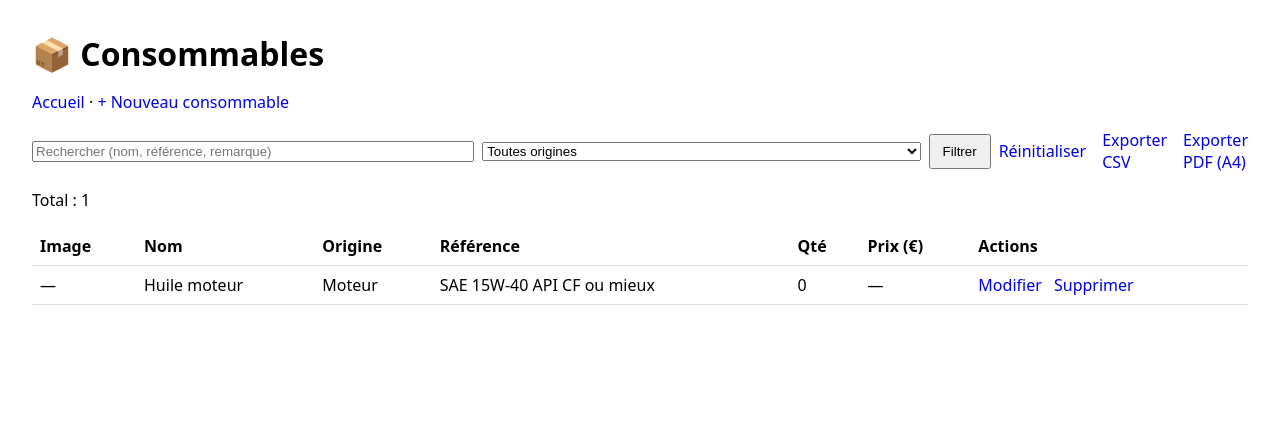
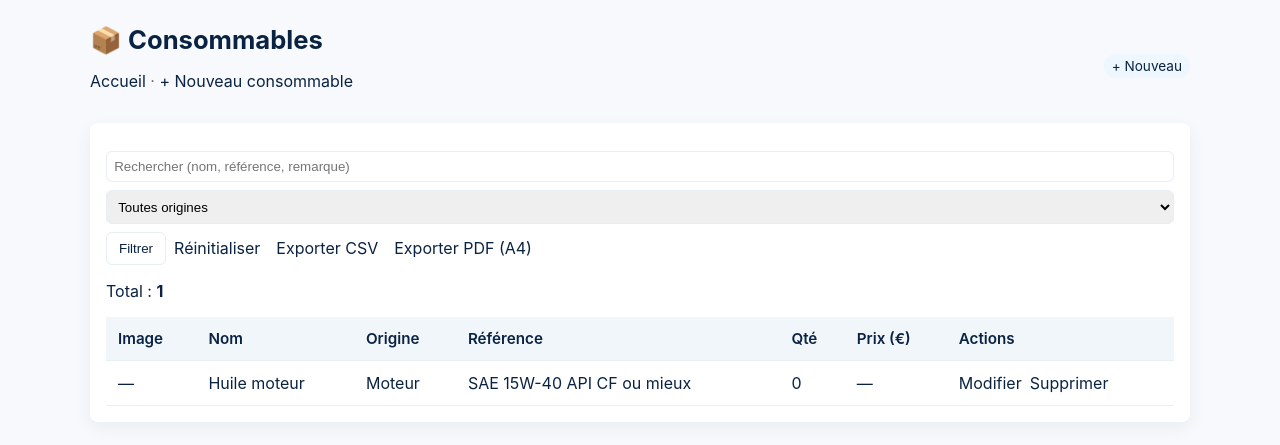
Before and after one commit to bja98713/sailing_logbook, a Django app: page /consommables/ in a window 1280 px wide. Shown: the top 445 px of the page. Run offline with Django 4.2, Linux system fonts and the light colour scheme; data comes from the database, SQL or seed files in the repository.

Commit message:
UI: improved base styles and consumable list layout; update frontend styles

```diff
--- a/static/base.css
+++ b/static/base.css
@@ -1,10 +1,37 @@
 
-body{font-family:system-ui,-apple-system,Segoe UI,Roboto,sans-serif;margin:2rem}
-h1{margin-bottom:.5rem}
-nav a{margin-right:.75rem}
-table{border-collapse:collapse;width:100%}
-th,td{padding:.5rem;border-bottom:1px solid #ddd;text-align:left}
-a{text-decoration:none}a:hover{text-decoration:underline}
-button{padding:.5rem .75rem}
-label{display:block;margin-top:.5rem}
-input,select,textarea{width:100%;max-width:100%}
+:root{
+	--bg: #f7f9fc;
+	--card: #ffffff;
+	--muted: #6b7280;
+	--accent: #0a2342;
+	--border: #e6eef6;
+	--radius: 8px;
+}
+*{box-sizing:border-box}
+body{font-family:Inter,system-ui,-apple-system,Segoe UI,Roboto,'Helvetica Neue',Arial,sans-serif;margin:1.5rem;background:var(--bg);color:var(--accent);}
+h1{margin:0 0 0.5rem 0;font-size:1.6rem}
+nav a{margin-right:.75rem;color:var(--accent)}
+.container{max-width:1100px;margin:0 auto}
+main.card{background:var(--card);padding:1rem;border-radius:var(--radius);box-shadow:0 6px 18px rgba(10,35,66,0.06);}
+table{border-collapse:separate;border-spacing:0;width:100%}
+th,td{padding:.75rem;border-bottom:1px solid var(--border);text-align:left}
+th{background:#f1f6fb;font-weight:600;font-size:0.95rem}
+a{text-decoration:none;color:var(--accent)}
+a:hover{text-decoration:underline}
+button{padding:.5rem .75rem;border-radius:6px;border:1px solid var(--border);background:#fff;color:var(--accent);cursor:pointer}
+label{display:block;margin-top:.5rem;color:var(--muted);font-size:0.9rem}
+input,select,textarea{width:100%;max-width:100%;padding:.45rem;border:1px solid var(--border);border-radius:6px}
+.muted{color:var(--muted)}
+.controls{display:flex;gap:8px;align-items:center;flex-wrap:wrap}
+.thumb{max-width:80px;max-height:80px;border-radius:6px}
+.actions a{margin-right:.5rem}
+.filters{display:flex;gap:8px;align-items:center;margin:.75rem 0}
+.pagination a,.pagination span{margin-right:.4rem}
+.pagination{margin-top:1rem}
+.topbar{display:flex;justify-content:space-between;align-items:center;margin-bottom:1rem}
+.tag{display:inline-block;background:#eef6ff;color:var(--accent);padding:.25rem .5rem;border-radius:999px;font-size:0.85rem}
+.table-actions{display:flex;gap:8px}
+@media (max-width:720px){
+	.controls{flex-direction:column;align-items:stretch}
+	th,td{padding:.5rem}
+}
--- a/templates/nautical/consumable_list.html
+++ b/templates/nautical/consumable_list.html
@@ -13,8 +13,18 @@
   </style>
 </head>
 <body>
+  <div class="container">
+    <div class="topbar">
+      <div>
         <h1>📦 Consommables</h1>
-  <p><a href="/">Accueil</a> · <a href="/consommables/new/">+ Nouveau consommable</a></p>
+        <p class="muted"><a href="/">Accueil</a> · <a href="/consommables/new/">+ Nouveau consommable</a></p>
+      </div>
+      <div>
+        <a class="tag" href="/consommables/new/">+ Nouveau</a>
+      </div>
+    </div>
+
+    <main class="card">
 
   <!-- React widget: valeur totale du stock + recherche client-side -->
   <div id="consumable-react-root" style="margin: .75rem 0;"></div>
@@ -79,7 +89,7 @@
   {% endverbatim %}
 
   <!-- Filtres -->
-<form class="filters" method="get">
+  <form class="filters controls" method="get">
   <input type="search" name="q" placeholder="Rechercher (nom, référence, remarque)" value="{{ q }}">
   <select name="origin">
     <option value="">Toutes origines</option>
@@ -103,8 +113,9 @@
 </form>
 
 
-  <p>Total : {{ page_obj.paginator.count }}</p>
+    <p>Total : <strong>{{ page_obj.paginator.count }}</strong></p>
 
+    <div style="overflow:auto">
     <table>
     <thead>
   <tr><th>Image</th><th>Nom</th><th>Origine</th><th>Référence</th><th>Qté</th><th>Prix (€)</th><th>Actions</th></tr>
@@ -130,9 +141,11 @@
           <td>{{ c.reference }}</td>
           <td>{{ c.quantity }}</td>
           <td>{% if c.price_eur %}{{ c.price_eur|floatformat:2 }} €{% else %}—{% endif %}</td>
-          <td class="actions">
+          <td>
+            <div class="table-actions">
               <a href="{% url 'consumable_edit' c.pk %}">Modifier</a>
               <a href="{% url 'consumable_delete' c.pk %}">Supprimer</a>
+            </div>
           </td>
         </tr>
       {% empty %}
@@ -157,5 +170,7 @@
       {% endif %}
         </div>
       {% endif %}
+    </main>
+  </div>
 </body>
 </html>
```
Lines whose indentation alone changed are shown as unchanged.
